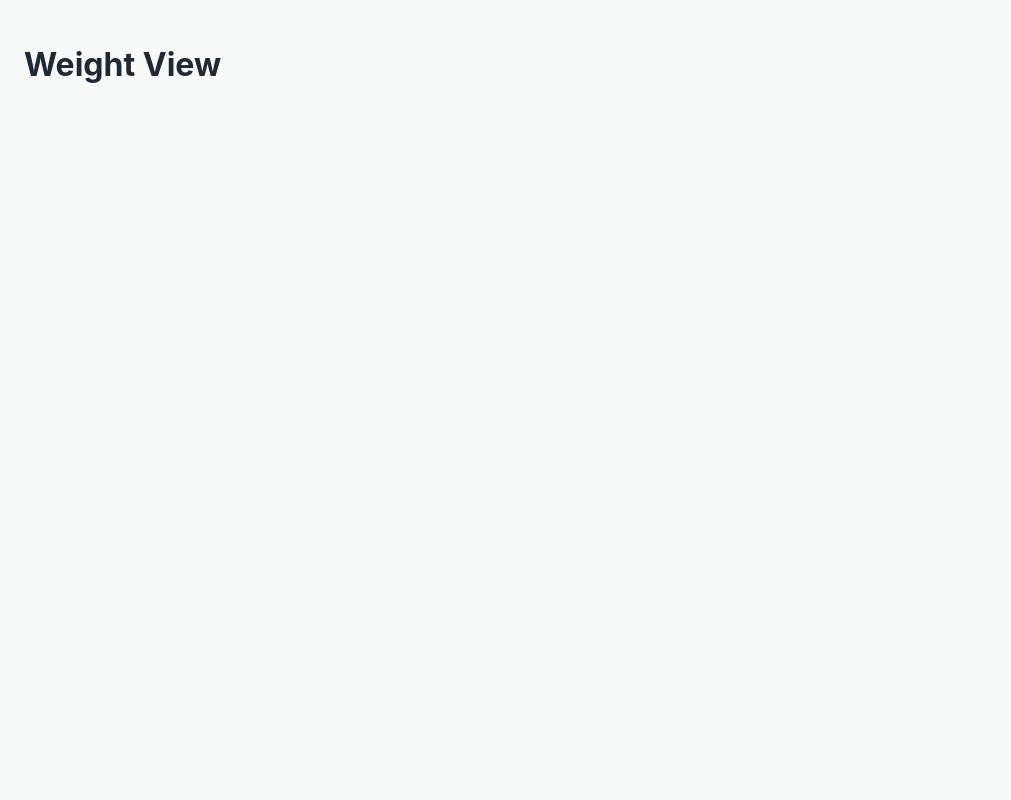
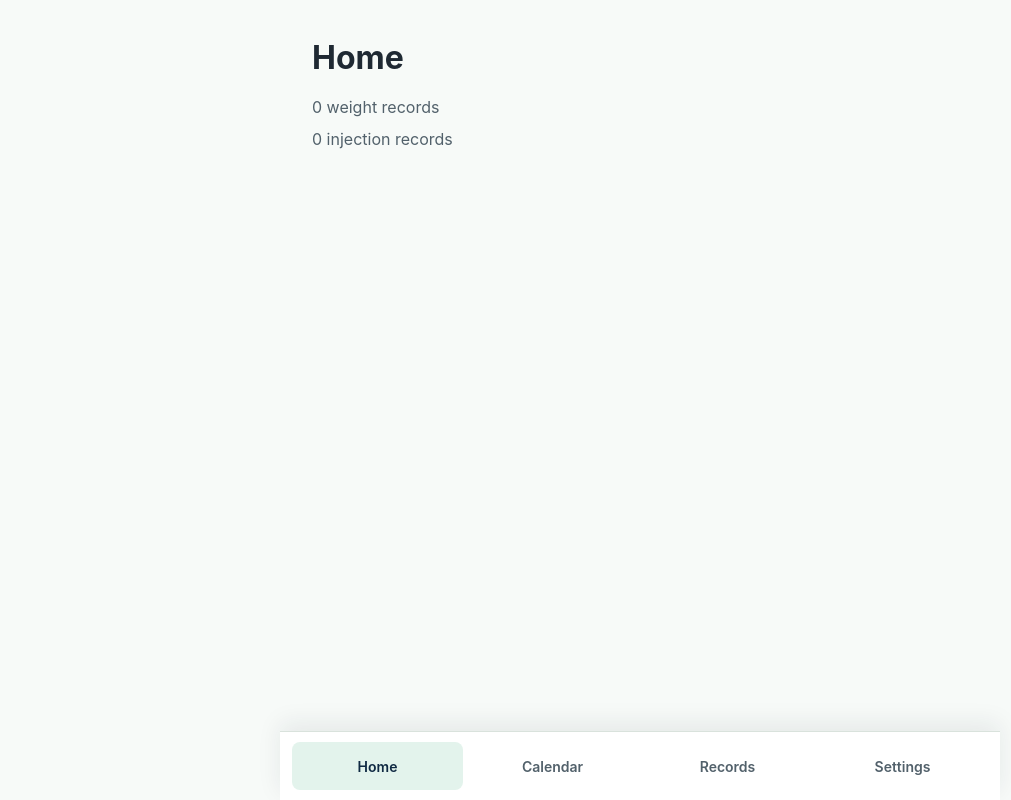
Before and after one commit to manjiaxiong/weightView, a React (Vite) app: page / in a window 1280 px wide. Shown: the whole page, without its empty margins (0-1011 px from the left). Built offline with nearby package versions, Linux system fonts and the light colour scheme.

Commit message:
feat: add local app state

```diff
--- a/src/app/App.tsx
+++ b/src/app/App.tsx
@@ -1,7 +1,33 @@
+import { useState } from 'react'
+
+import { BottomNav, type AppTab } from '../components/BottomNav'
+import { CalendarPage } from '../pages/CalendarPage'
+import { HomePage } from '../pages/HomePage'
+import { RecordsPage } from '../pages/RecordsPage'
+import { SettingsPage } from '../pages/SettingsPage'
+import { useAppData } from './useAppData'
+
 export function App() {
+  const appData = useAppData()
+  const [tab, setTab] = useState<AppTab>('home')
+
+  if (appData.loadState === 'loading') {
+    return <main className="app-shell centered">Loading...</main>
+  }
+
+  if (appData.loadState === 'error') {
+    return <main className="app-shell centered">{appData.error}</main>
+  }
+
   return (
     <main className="app-shell">
-      <h1>Weight View</h1>
+      <div className="app-content">
+        {tab === 'home' && <HomePage appData={appData} />}
+        {tab === 'calendar' && <CalendarPage appData={appData} />}
+        {tab === 'records' && <RecordsPage appData={appData} />}
+        {tab === 'settings' && <SettingsPage appData={appData} />}
+      </div>
+      <BottomNav activeTab={tab} onChange={setTab} />
     </main>
   )
 }
--- /dev/null
+++ b/src/app/useAppData.ts
@@ -0,0 +1,145 @@
+import { useCallback, useEffect, useMemo, useRef, useState } from 'react'
+
+import { deleteInjectionRecord, upsertInjectionRecord } from '../domain/injection'
+import type { AppData, InjectionRecord, IsoDate, WeightRecord } from '../domain/types'
+import { deleteWeightRecord, upsertWeightRecord } from '../domain/weight'
+import { loadAppData, saveAppData } from '../services/storageService'
+
+type LoadState = 'loading' | 'ready' | 'error'
+
+type WeightInput = {
+  date: IsoDate
+  weight: number
+}
+
+type InjectionInput = {
+  date: IsoDate
+  medicineName?: string
+  dose?: string
+}
+
+type AppDataActions = {
+  saveWeight: (input: WeightInput) => Promise<void>
+  removeWeight: (id: string) => Promise<void>
+  saveInjection: (input: InjectionInput) => Promise<void>
+  removeInjection: (id: string) => Promise<void>
+  replaceData: (nextData: AppData) => Promise<void>
+}
+
+function getErrorMessage(error: unknown): string {
+  return error instanceof Error ? error.message : 'Unable to load app data'
+}
+
+export function useAppData() {
+  const [data, setData] = useState<AppData | null>(null)
+  const [loadState, setLoadState] = useState<LoadState>('loading')
+  const [error, setError] = useState<string | null>(null)
+  const dataRef = useRef<AppData | null>(null)
+  const persistQueueRef = useRef(Promise.resolve())
+
+  useEffect(() => {
+    let isActive = true
+
+    loadAppData()
+      .then((loadedData) => {
+        if (!isActive) {
+          return
+        }
+        dataRef.current = loadedData
+        setData(loadedData)
+        setError(null)
+        setLoadState('ready')
+      })
+      .catch((loadError: unknown) => {
+        if (!isActive) {
+          return
+        }
+        setError(getErrorMessage(loadError))
+        setLoadState('error')
+      })
+
+    return () => {
+      isActive = false
+    }
+  }, [])
+
+  const persistNextData = useCallback(async (nextData: AppData) => {
+    dataRef.current = nextData
+    setData(nextData)
+    setError(null)
+
+    const persistTask = persistQueueRef.current
+      .catch(() => undefined)
+      .then(() => saveAppData(nextData))
+
+    persistQueueRef.current = persistTask.catch(() => undefined)
+
+    try {
+      await persistTask
+    } catch (persistError) {
+      setError(getErrorMessage(persistError))
+      setLoadState('error')
+      throw persistError
+    }
+  }, [])
+
+  const updateData = useCallback(
+    (updater: (current: AppData) => AppData) => {
+      const current = dataRef.current
+      if (!current) {
+        return Promise.resolve()
+      }
+
+      return persistNextData(updater(current))
+    },
+    [persistNextData]
+  )
+
+  const actions = useMemo<AppDataActions>(
+    () => ({
+      saveWeight: (input) =>
+        updateData((current) => ({
+          ...current,
+          records: {
+            ...current.records,
+            weights: upsertWeightRecord(current.records.weights, input)
+          }
+        })),
+      removeWeight: (id) =>
+        updateData((current) => ({
+          ...current,
+          records: {
+            ...current.records,
+            weights: deleteWeightRecord(current.records.weights, id)
+          }
+        })),
+      saveInjection: (input) =>
+        updateData((current) => ({
+          ...current,
+          records: {
+            ...current.records,
+            injections: upsertInjectionRecord(current.records.injections, input)
+          }
+        })),
+      removeInjection: (id) =>
+        updateData((current) => ({
+          ...current,
+          records: {
+            ...current.records,
+            injections: deleteInjectionRecord(current.records.injections, id)
+          }
+        })),
+      replaceData: persistNextData
+    }),
+    [persistNextData, updateData]
+  )
+
+  return {
+    data,
+    loadState,
+    error,
+    weights: data?.records.weights ?? ([] as WeightRecord[]),
+    injections: data?.records.injections ?? ([] as InjectionRecord[]),
+    actions
+  }
+}
--- /dev/null
+++ b/src/components/BottomNav.tsx
@@ -0,0 +1,31 @@
+export type AppTab = 'home' | 'calendar' | 'records' | 'settings'
+
+type BottomNavProps = {
+  activeTab: AppTab
+  onChange: (tab: AppTab) => void
+}
+
+const tabs: Array<{ id: AppTab; label: string }> = [
+  { id: 'home', label: 'Home' },
+  { id: 'calendar', label: 'Calendar' },
+  { id: 'records', label: 'Records' },
+  { id: 'settings', label: 'Settings' }
+]
+
+export function BottomNav({ activeTab, onChange }: BottomNavProps) {
+  return (
+    <nav className="bottom-nav" aria-label="Primary navigation">
+      {tabs.map((tab) => (
+        <button
+          className={tab.id === activeTab ? 'active' : undefined}
+          key={tab.id}
+          type="button"
+          aria-current={tab.id === activeTab ? 'page' : undefined}
+          onClick={() => onChange(tab.id)}
+        >
+          {tab.label}
+        </button>
+      ))}
+    </nav>
+  )
+}
--- /dev/null
+++ b/src/pages/CalendarPage.tsx
@@ -0,0 +1,15 @@
+import type { useAppData } from '../app/useAppData'
+
+type CalendarPageProps = {
+  appData: ReturnType<typeof useAppData>
+}
+
+export function CalendarPage({ appData }: CalendarPageProps) {
+  return (
+    <section className="page">
+      <h1>Calendar</h1>
+      <p>{appData.weights.length} weight records</p>
+      <p>{appData.injections.length} injection records</p>
+    </section>
+  )
+}
--- /dev/null
+++ b/src/pages/HomePage.tsx
@@ -0,0 +1,15 @@
+import type { useAppData } from '../app/useAppData'
+
+type HomePageProps = {
+  appData: ReturnType<typeof useAppData>
+}
+
+export function HomePage({ appData }: HomePageProps) {
+  return (
+    <section className="page">
+      <h1>Home</h1>
+      <p>{appData.weights.length} weight records</p>
+      <p>{appData.injections.length} injection records</p>
+    </section>
+  )
+}
--- /dev/null
+++ b/src/pages/RecordsPage.tsx
@@ -0,0 +1,15 @@
+import type { useAppData } from '../app/useAppData'
+
+type RecordsPageProps = {
+  appData: ReturnType<typeof useAppData>
+}
+
+export function RecordsPage({ appData }: RecordsPageProps) {
+  return (
+    <section className="page">
+      <h1>Records</h1>
+      <p>{appData.weights.length} weight records</p>
+      <p>{appData.injections.length} injection records</p>
+    </section>
+  )
+}
--- /dev/null
+++ b/src/pages/SettingsPage.tsx
@@ -0,0 +1,15 @@
+import type { useAppData } from '../app/useAppData'
+
+type SettingsPageProps = {
+  appData: ReturnType<typeof useAppData>
+}
+
+export function SettingsPage({ appData }: SettingsPageProps) {
+  return (
+    <section className="page">
+      <h1>Settings</h1>
+      <p>{appData.weights.length} weight records</p>
+      <p>{appData.injections.length} injection records</p>
+    </section>
+  )
+}
--- /dev/null
+++ b/src/services/storageService.ts
@@ -0,0 +1,24 @@
+import localforage from 'localforage'
+
+import type { AppData } from '../domain/types'
+import { createEmptyAppData, migrateAppData } from './migrationService'
+
+const APP_DATA_KEY = 'weight-view:app-data'
+
+localforage.config({
+  name: 'WeightView',
+  storeName: 'app_data',
+  description: 'Offline weight and injection tracking data'
+})
+
+export async function loadAppData(): Promise<AppData> {
+  const raw = await localforage.getItem(APP_DATA_KEY)
+  if (!raw) {
+    return createEmptyAppData()
+  }
+  return migrateAppData(raw)
+}
+
+export async function saveAppData(data: AppData): Promise<void> {
+  await localforage.setItem(APP_DATA_KEY, data)
+}
--- a/src/styles/global.css
+++ b/src/styles/global.css
@@ -33,5 +33,72 @@ button {
 
 .app-shell {
   min-height: 100vh;
+  padding: 0;
+}
+
+.app-shell.centered {
+  display: grid;
+  place-items: center;
   padding: 24px;
 }
+
+.app-content {
+  width: min(100%, 720px);
+  min-height: 100vh;
+  margin: 0 auto;
+  padding: 24px 20px 96px;
+}
+
+.page {
+  display: grid;
+  gap: 12px;
+}
+
+.page h1 {
+  margin: 0 0 8px;
+  font-size: 32px;
+  line-height: 1.15;
+}
+
+.page p {
+  margin: 0;
+  color: #52616b;
+}
+
+.bottom-nav {
+  position: fixed;
+  right: 0;
+  bottom: 0;
+  left: 0;
+  display: grid;
+  grid-template-columns: repeat(4, minmax(0, 1fr));
+  gap: 4px;
+  width: min(100%, 720px);
+  margin: 0 auto;
+  padding: 10px 12px calc(10px + env(safe-area-inset-bottom));
+  border-top: 1px solid #d9e2dc;
+  background: rgba(255, 255, 255, 0.96);
+  box-shadow: 0 -8px 24px rgba(31, 41, 51, 0.08);
+}
+
+.bottom-nav button {
+  min-height: 48px;
+  padding: 8px 6px;
+  border: 0;
+  border-radius: 8px;
+  color: #52616b;
+  background: transparent;
+  font-size: 14px;
+  font-weight: 600;
+}
+
+.bottom-nav button.active {
+  color: #102a43;
+  background: #e3f3ec;
+}
+
+@media (min-width: 760px) {
+  .app-content {
+    padding: 40px 32px 112px;
+  }
+}
```
Also changed, not shown: 1 other file (tests, documents, lock files or other folders).
